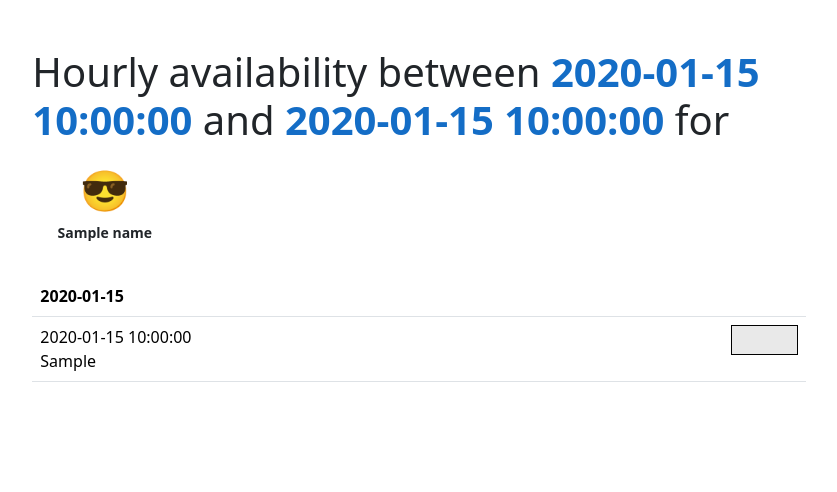
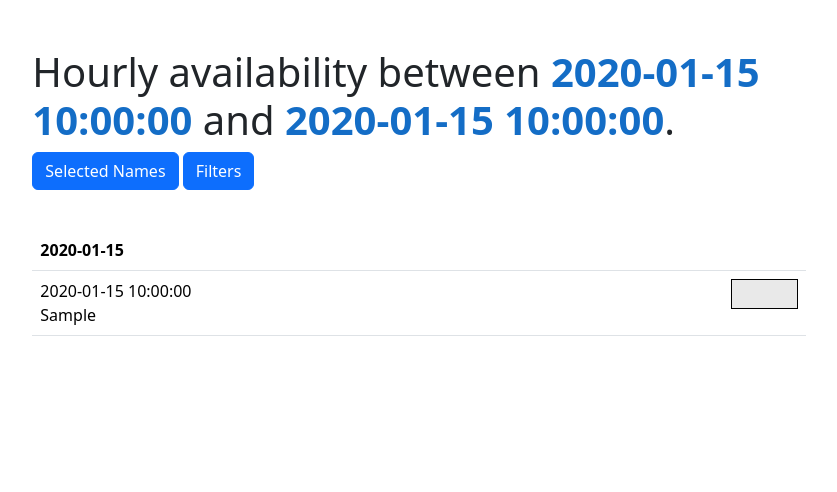
Before and after one commit to tylerfong229/residents-doing-things-flask, a Flask app: template templates/hourly_availability.html in a window 1280 px wide. Shown: the top 492 px of the page, without its empty margins (221-1058 px from the left). Run offline with Flask 3, Linux system fonts and the light colour scheme; the template is opened without the code that fills it: most values are stand-ins (such as "Sample title", 1, 10 or a date in 2020).

Commit message:
add dropdowns with names

```diff
--- a/templates/hourly_availability.html
+++ b/templates/hourly_availability.html
@@ -5,20 +5,38 @@
     <!-- header section -->
     <div class="row">
         <h1>Hourly availability between <span span style="color:#146DC6; font-weight: bold;">{{start_date}}</span> and
-            <span style="color:#146DC6; font-weight: bold;">{{end_date}}</span> for
+            <span style="color:#146DC6; font-weight: bold;">{{end_date}}</span>.
         </h1>
 
-        <div class="container-fluid py-2">
-            <div class="d-flex overflow-scroll">
-                {% for name in names %}
-                <div style="min-width: 150px; min-height: 80px; padding-right: 5px;">
-                    <div style="text-align: center;"><span style="font-size: 40px;">&#128526;</span></div>
-                    <div style="text-align: center;"><span style="font-size: 14px;"><b>{{name}}</b></span></div>
-                </div>
-                {% endfor %}
+        <p>
+            <a class="btn btn-primary" data-bs-toggle="collapse" href="#collapseSelectedNames" role="button"
+                aria-expanded="false" aria-controls="collapseSelectedNames">
+                Selected Names
+            </a>
+            <button class="btn btn-primary" type="button" data-bs-toggle="collapse" data-bs-target="#collapseFilters"
+                aria-expanded="false" aria-controls="collapseFilters">
+                Filters
+            </button>
+        </p>
+        <div class="collapse" id="collapseSelectedNames">
+            <div class="card card-body">
+                <table class="table">
+                    {% for name in names %}
+                    <tr>
+                        <td>{{name}}</td>
+                    </tr>
+                    {% endfor %}
+                </table>
             </div>
         </div>
+        <div class="collapse" id="collapseFilters">
+            <div class="card card-body">
+                Filters
+            </div>
+        </div>
+
     </div>
+
 
     <br>
     <!-- hourly availability section -->
@@ -59,4 +77,6 @@
 
 </div>
 </div>
+<br>
+<br>
 {% endblock %}
```
